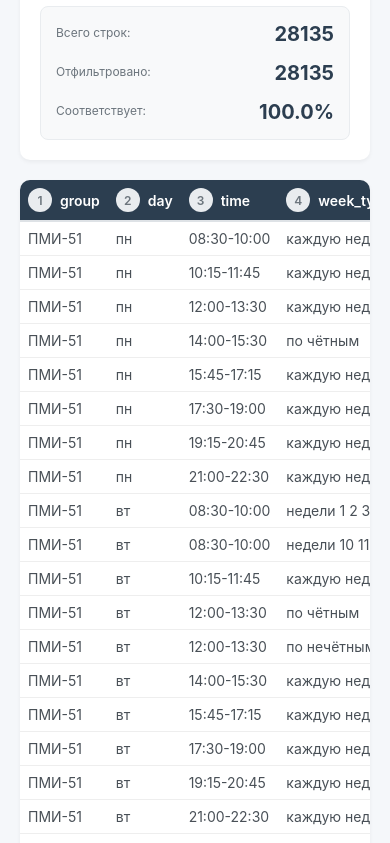
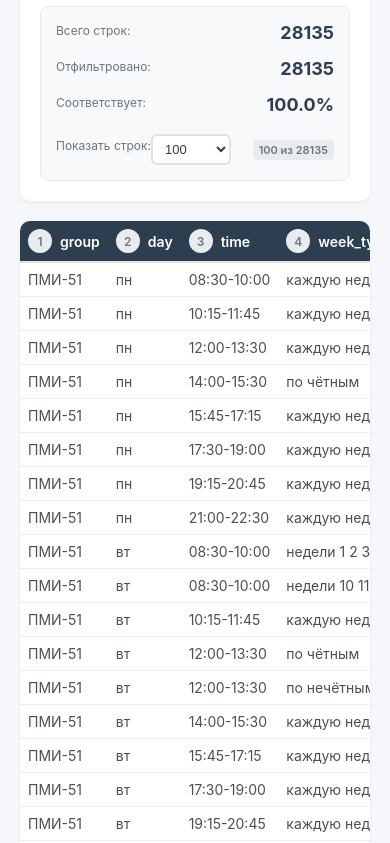
Before and after one commit to startsevd6/nstu_schedule_parser_frontend, a React (Vite) app: page / in a window 390 px wide. Shown: the part 1340-2183 px from the top of the page. Built offline with nearby package versions, Linux system fonts and the light colour scheme.

Commit message:
added a choice of the number of lines to display

```diff
--- a/src/App.css
+++ b/src/App.css
@@ -192,25 +192,65 @@
 
 .stats {
     display: flex;
-    gap: 30px;
+    justify-content: space-between;
+    align-items: center;
+    flex-wrap: wrap;
+    gap: 20px;
 }
 
 .stat-item {
     display: flex;
     flex-direction: column;
-    align-items: center;
+    align-items: flex-start;
+    min-width: 120px;
 }
 
 .stat-label {
     font-size: 12px;
     color: #6c757d;
     margin-bottom: 4px;
+    white-space: nowrap;
 }
 
 .stat-value {
     font-size: 20px;
     font-weight: 700;
     color: #2c3e50;
+}
+
+/* Селектор количества строк */
+.rows-selector {
+    display: flex;
+    align-items: center;
+    gap: 10px;
+    margin-top: 4px;
+}
+
+.rows-select {
+    padding: 6px 10px;
+    border: 2px solid #dee2e6;
+    border-radius: 6px;
+    font-size: 14px;
+    background: white;
+    color: #2c3e50;
+    cursor: pointer;
+    transition: all 0.2s;
+    min-width: 100px;
+}
+
+.rows-select:focus {
+    outline: none;
+    border-color: #4a6cf7;
+    box-shadow: 0 0 0 3px rgba(74, 108, 247, 0.1);
+}
+
+.rows-info {
+    font-size: 12px;
+    color: #6c757d;
+    background: #e9ecef;
+    padding: 4px 8px;
+    border-radius: 4px;
+    font-weight: 600;
 }
 
 /* Таблица */
@@ -311,6 +351,12 @@
     color: #6c757d;
     font-size: 14px;
     border-top: 1px solid #e9ecef;
+    line-height: 1.5;
+}
+
+.table-footer span {
+    color: #4a6cf7;
+    font-weight: 600;
 }
 
 /* Сообщение об отсутствии данных */
@@ -335,26 +381,6 @@
     max-width: 400px;
     margin-left: auto;
     margin-right: auto;
-}
-
-/* Быстрые действия */
-.quick-actions {
-    background: white;
-    border-radius: 10px;
-    padding: 20px;
-    box-shadow: 0 2px 4px rgba(0, 0, 0, 0.05);
-}
-
-.actions-title {
-    font-weight: 600;
-    color: #2c3e50;
-    margin-bottom: 15px;
-}
-
-.actions-buttons {
-    display: flex;
-    gap: 10px;
-    flex-wrap: wrap;
 }
 
 /* Кнопки */
@@ -430,6 +456,7 @@
     margin-top: 10px;
     font-style: italic;
     color: #17a2b8;
+    line-height: 1.6;
 }
 
 /* Адаптивность */
@@ -458,6 +485,14 @@
         flex: 1;
         min-width: 140px;
     }
+
+    .stats {
+        gap: 15px;
+    }
+
+    .stat-item {
+        min-width: 100px;
+    }
 }
 
 @media (max-width: 768px) {
@@ -471,6 +506,7 @@
 
     .stats {
         flex-direction: column;
+        align-items: stretch;
         gap: 15px;
     }
 
@@ -478,6 +514,12 @@
         flex-direction: row;
         justify-content: space-between;
         align-items: center;
+        min-width: auto;
+    }
+
+    .rows-selector {
+        justify-content: space-between;
+        width: 100%;
     }
 
     .data-table th,
@@ -488,6 +530,11 @@
 
     .cell-content {
         max-width: 150px;
+    }
+
+    .footer {
+        padding: 15px;
+        font-size: 12px;
     }
 }
 
@@ -506,11 +553,18 @@
         font-size: 13px;
     }
 
-    .actions-buttons {
-        flex-direction: column;
+    .stat-value {
+        font-size: 18px;
     }
 
-    .btn {
-        width: 100%;
+    .rows-select {
+        min-width: 80px;
+        padding: 5px 8px;
+        font-size: 13px;
+    }
+
+    .rows-info {
+        font-size: 11px;
+        padding: 3px 6px;
     }
 }
--- a/src/App.tsx
+++ b/src/App.tsx
@@ -11,6 +11,8 @@ function App() {
     const [headers, setHeaders] = useState<string[]>([]);
     const [showFilters, setShowFilters] = useState<boolean>(true);
     const [isFiltering, setIsFiltering] = useState<boolean>(false);
+    const [rowsToDisplay, setRowsToDisplay] = useState<number>(100);
+    const rowsPerPageOptions = [50, 100, 200, 500, 1000];
 
     // Хук для дебаунсинга
     const useDebounce = <T, >(value: T, delay: number): T => {
@@ -209,11 +211,24 @@ function App() {
         return Object.values(filters).filter(val => val.trim() !== '').length;
     }, [filters]);
 
+    // Обработчик изменения количества отображаемых строк
+    const handleRowsToDisplayChange = useCallback((value: number) => {
+        setRowsToDisplay(value);
+    }, []);
+
+    // Рассчитываем, сколько строк показывать
+    const displayRowsCount = useMemo(() => {
+        if (rowsToDisplay >= filteredData.length) {
+            return filteredData.length;
+        }
+        return rowsToDisplay;
+    }, [rowsToDisplay, filteredData.length]);
+
     // Оптимизированный рендер ячеек таблицы
     const renderTableRows = useMemo(() => {
         if (filteredData.length === 0) return null;
 
-        const rowsToShow = filteredData.slice(0, 100);
+        const rowsToShow = filteredData.slice(0, displayRowsCount);
 
         return rowsToShow.map((row, rowIndex) => (
             <tr key={rowIndex}>
@@ -234,7 +249,7 @@ function App() {
                 })}
             </tr>
         ));
-    }, [filteredData, headers]);
+    }, [filteredData, headers, displayRowsCount]);
 
     if (isLoading) {
         return (
@@ -330,7 +345,7 @@ function App() {
                         </div>
                     )}
 
-                    {/* Статистика */}
+                    {/* Статистика и управление отображением */}
                     <div className="stats-panel">
                         <div className="stats">
                             <div className="stat-item">
@@ -350,6 +365,25 @@ function App() {
                                     ? `${((filteredData.length / data.length) * 100).toFixed(1)}%`
                                     : isFiltering ? '...' : '0%'}
                             </span>
+                            </div>
+                            <div className="stat-item">
+                                <span className="stat-label">Показать строк:</span>
+                                <div className="rows-selector">
+                                    <select
+                                        value={rowsToDisplay}
+                                        onChange={(e) => handleRowsToDisplayChange(
+                                            parseInt(e.target.value)
+                                        )}
+                                        className="rows-select"
+                                    >
+                                        {rowsPerPageOptions.map((option) => (
+                                            <option key={option} value={option}>{`${option}`}</option>
+                                        ))}
+                                    </select>
+                                    <span className="rows-info">
+                                    {displayRowsCount} из {filteredData.length}
+                                </span>
+                                </div>
                             </div>
                         </div>
                     </div>
@@ -383,13 +417,26 @@ function App() {
                                 </tbody>
                             </table>
 
-                            {/* Предупреждение о большом количестве строк */}
-                            {filteredData.length > 100 && (
+                            {/* Информация о количестве строк */}
                             <div className="table-footer">
-                                    Показано 100 из {filteredData.length} строк.
-                                    Используйте фильтры для уточнения результатов.
+                                {displayRowsCount < filteredData.length ? (
+                                    <div>
+                                        Показано {displayRowsCount} из {filteredData.length} строк.
+                                        {displayRowsCount < 1000 ? (
+                                            <span> Используйте фильтры для уточнения результатов или выберите "Все" для полного отображения.</span>
+                                        ) : (
+                                            <span> Рекомендуется использовать фильтры для работы с большим количеством данных.</span>
+                                        )}
+                                    </div>
+                                ) : (
+                                    <div>
+                                        Показаны все {filteredData.length} строк.
+                                        {filteredData.length > 1000 && (
+                                            <span> Для лучшей производительности рекомендуется использовать фильтры.</span>
+                                        )}
                                     </div>
                                 )}
+                            </div>
                         </div>
                     ) : (
                         <div className="no-data-message">
@@ -417,12 +464,15 @@ function App() {
                 <p>
                     Загружено строк: {data.length} |
                     Столбцов: {headers.length} |
-                    Активных фильтров: {activeFiltersCount}
+                    Активных фильтров: {activeFiltersCount} |
+                    Показано строк: {displayRowsCount}
                 </p>
                 <p className="footer-hint">
                     💡 Совет: Используйте Enter для быстрого применения фильтров
                     <br/>
                     💡 Автоматическая фильтрация с задержкой 300мс
+                    <br/>
+                    💡 Выберите количество строк для отображения в панели статистики
                 </p>
             </footer>
         </div>
```
Lines whose indentation alone changed are shown as unchanged.
